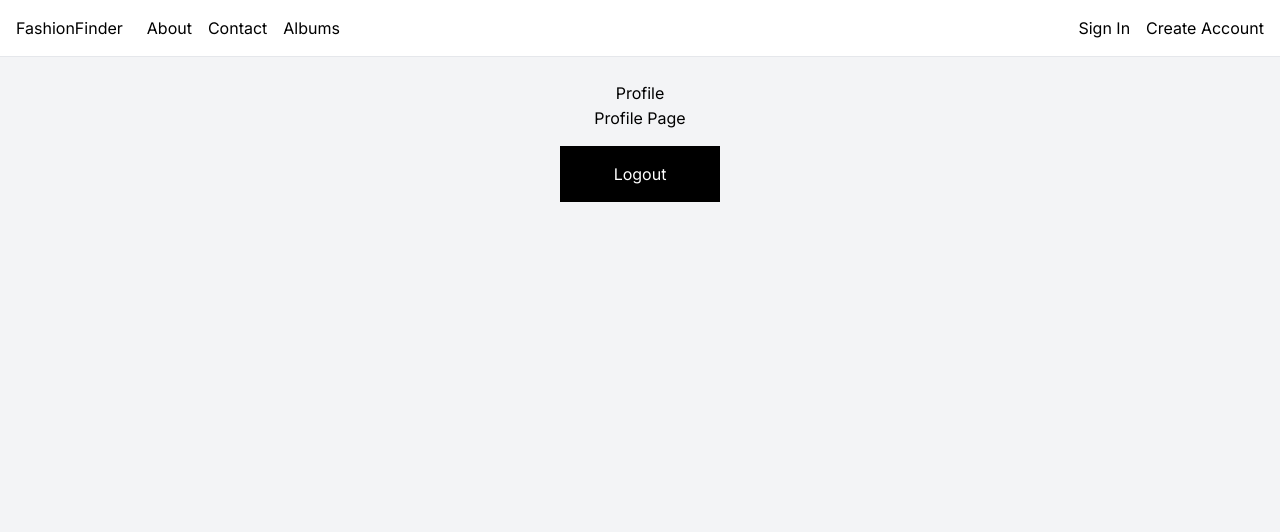
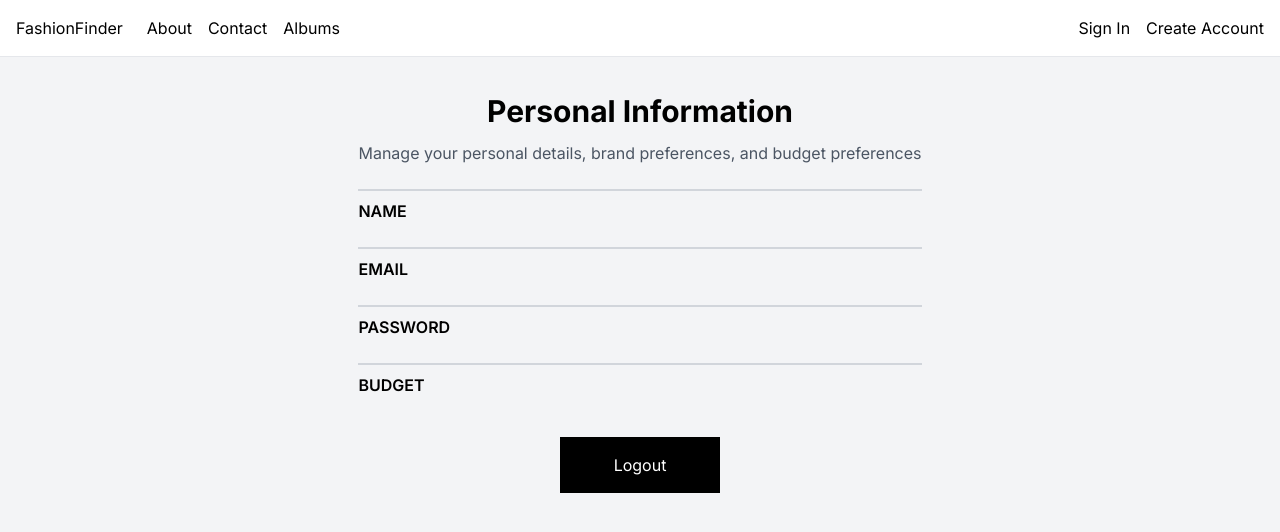
Before and after one commit to Alexgjek/AI_FashionFinder, a Next.js app in the folder fashionFinder-frontend/: page /profile in a window 1280 px wide. Shown: the top 532 px of the page. Built offline with nearby package versions, Linux system fonts and the light colour scheme.

Commit message:
Adding headings  (email, password, name, brand preferences, budget)

```diff
--- a/fashionFinder-frontend/src/app/profile/page.js
+++ b/fashionFinder-frontend/src/app/profile/page.js
@@ -1,33 +1,73 @@
 'use client'
 import axios from 'axios';
-import Link from 'next/link';
-import {useRouter} from 'next/navigation';
+import { useRouter } from 'next/navigation';
+import { useState } from 'react';
+
 export default function ProfilePage() {
+  const router = useRouter();
+  //const [isChangingPassword, setIsChangingPassword] = useState(false);
+  //const [oldPassword, setOldPassword] = useState('');
+  //const [newPassword, setNewPassword] = useState('');
+  //const [email, setEmail] = useState('');
 
-  const router = useRouter()
   const logout = async () => {
     try {
-      await axios.get('/api/users/logout')
-      router.push('/')
+      await axios.get('/api/users/logout');
+      router.push('/');
     } catch (error) {
       console.log(error.message);
-
     }
+  };
+/*
+  const changePassword = async (e) => {
+    e.preventDefault();
+    try {
+      await axios.post('/api/users/changePassword', {
+        email, // use the email state variable
+        oldPassword,
+        newPassword,
+      });
+      console.log('Password changed successfully');
+      setIsChangingPassword(false);
+    } catch (error) {
+      console.log(error.message);
     }
-
+  };
+*/
   return (
+    <main>
       <div className="flex flex-col items-center justify-center">
-      <h1>
-        Profile
+        <h1 className='text-3xl font-bold p-3'>
+          Personal Information
         </h1>
-      <hr />
-      <p>Profile Page</p>
+        <div className='flex flex-col items-start'>
+          <h2 className='text-gray-600'>Manage your personal details, brand preferences, and budget preferences
+          </h2>
+          <div className='w-full font-semibold mt-4'>
+            <hr className='border border-gray-300 mt-2 mb-2'/>
+            <h3 className='mb-6'>
+              NAME
+            </h3>
+            <hr className='border border-gray-300 mt-2 mb-2'/>
+            <h4 className='mb-6'>
+              EMAIL
+            </h4>
+            <hr className='border border-gray-300 mt-2 mb-2'/>
+            <h5 className='mb-6'>
+              PASSWORD
+            </h5>
+            <hr className='border border-gray-300 mt-2 mb-2'/>
+            <h6 className='mb-6'>
+              BUDGET
+            </h6>
+          </div>
+        </div>
         <button
             className="bg-black text-white p-4 w-40 mt-4"
             onClick={logout}>
             Logout
           </button>
       </div>
+    </main>
   );
-
 }
```
Lines whose indentation alone changed are shown as unchanged.
